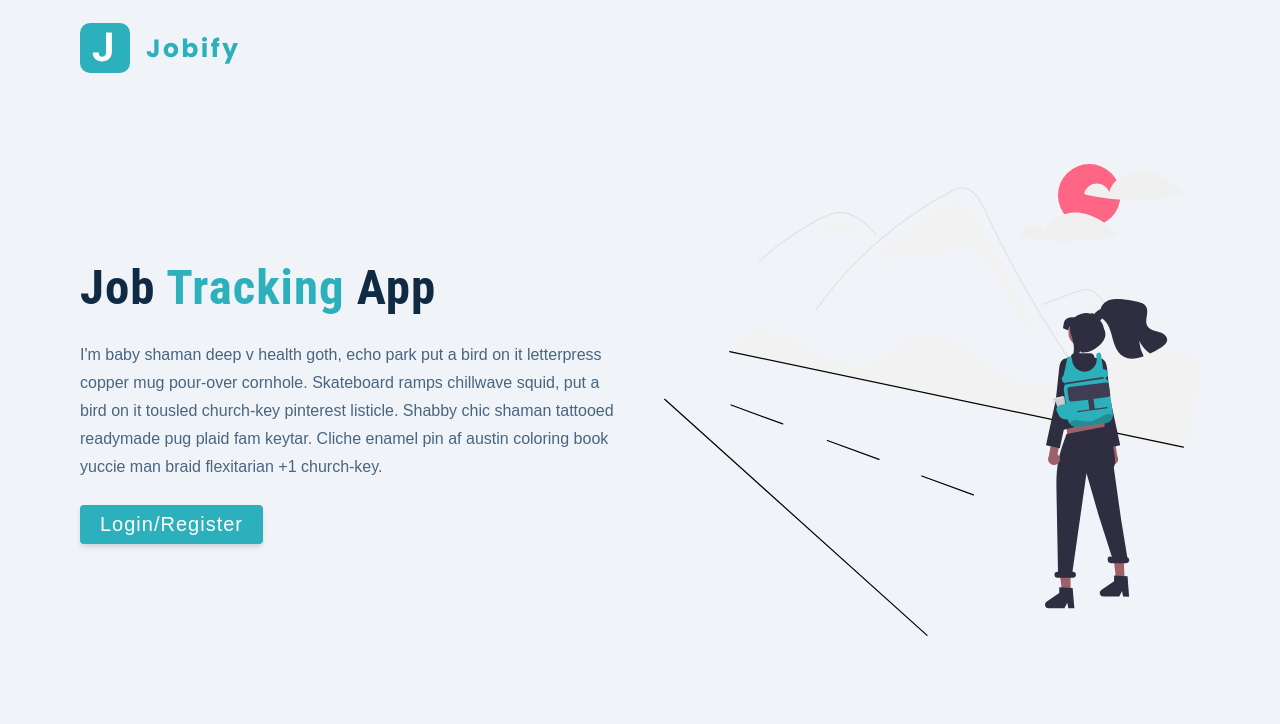
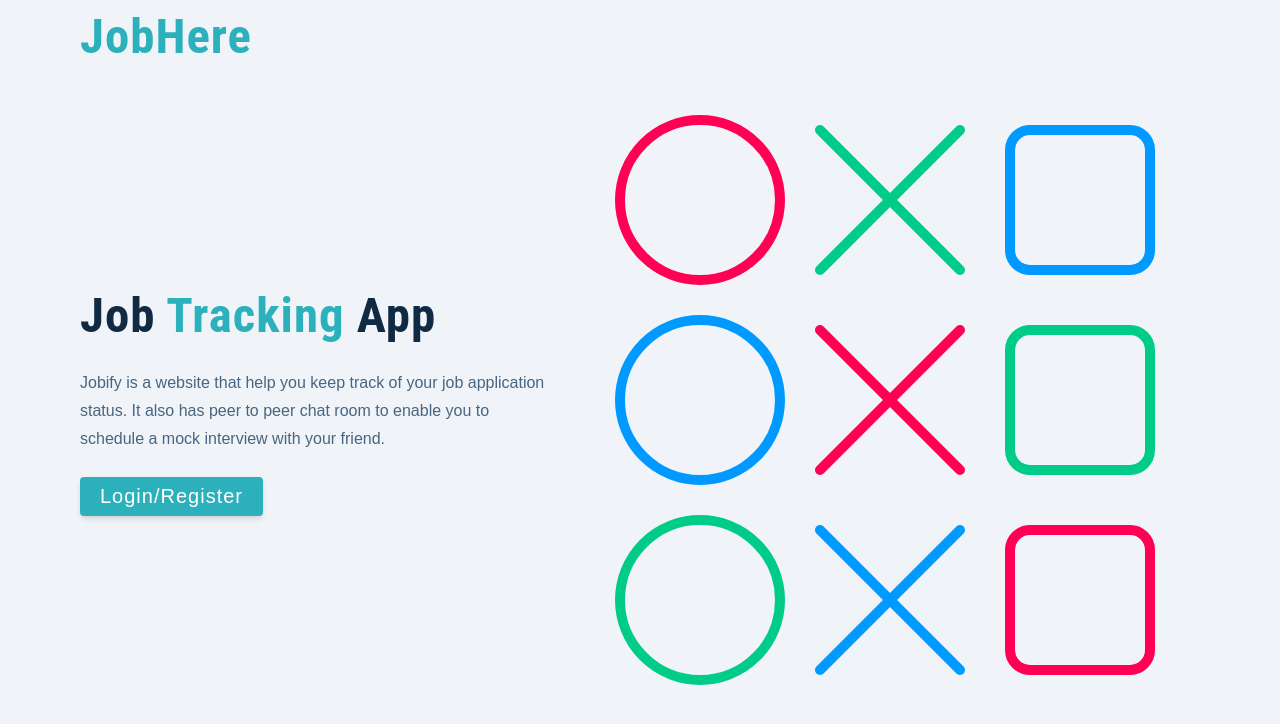
Before and after one commit to Patrickyyh/JobHere, a React (Create React App) app in the folder client/: page /landing in a window 1280 px wide. Shown: the top 724 px of the page. Built offline with nearby package versions, Linux system fonts and the light colour scheme; what agora-rtm-react would draw is missing.

Commit message:
stream fix the bug

```diff
--- a/client/package.json
+++ b/client/package.json
@@ -8,6 +8,7 @@
     "@testing-library/user-event": "^13.5.0",
     "agora-rtm-react": "^1.1.0",
     "axios": "^0.27.2",
+    "framer-motion": "^6.3.16",
     "moment": "^2.29.3",
     "normalize.css": "^8.0.1",
     "react": "^18.1.0",
--- /dev/null
+++ b/client/src/assets/motion/Text.js
@@ -0,0 +1,2 @@
+import { useReducer , useState ,useEffect} from "react";
+import { motion } from "framer-motion";
--- a/client/src/assets/wrappers/Testing.js
+++ b/client/src/assets/wrappers/Testing.js
@@ -1,5 +1,23 @@
 import styled from 'styled-components'
 const Wrapper = styled.main`
+  body{
+    display: flex;
+  align-items: center;
+  justify-content: center;
+  min-height: 100vh;
+  background: #222222;
+  }
+
+
+  circle,
+  rect,
+  line {
+    stroke-width: 10px;
+    stroke-linecap: round;
+    fill: transparent;
+  }
+
+
   nav {
     width: var(--fluid-width);
     max-width: var(--max-width);
--- a/client/src/components/Logo.js
+++ b/client/src/components/Logo.js
@@ -1,9 +1,11 @@
 import logo from '../assets/images/logo.svg'
 import React from 'react'
+import logoreplace from '../assets/images/logo2.svg'
 
 const Logo = () => {
   return (
-        <img src = {logo} alt = "Jobify" className='logo'></img>
+        <img src = {logoreplace} alt = "JobHere" className='logo'></img>
+
         )
 }
 
--- a/client/src/pages/Landing.js
+++ b/client/src/pages/Landing.js
@@ -11,12 +11,95 @@ import {Logo} from '../components'
 import { Link } from 'react-router-dom'
 
 
+// import motion
+import {motion} from 'framer-motion'
+
+const draw = {
+    hidden: { pathLength: 0, opacity: 0 },
+    visible: (i) => {
+      const delay = 1 + i * 0.5;
+      return {
+        pathLength: 1,
+        opacity: 1,
+        transition: {
+          pathLength: { delay, type: "spring", duration: 1.5, bounce: 0 },
+          opacity: { delay, duration: 0.01 }
+        }
+      };
+    }
+  };
+
+
+  const transition = {
+    ease: [0.5, 0.01, -0.05, 0.9]
+  }
+
+  const firstExampleVariant = {
+    animate: i => ({
+      transition: {
+        delayChildren: 0.6,
+        staggerChildren: 0.18,
+        staggerDirection: i //we can replace it with custom number so that custom props doesn't need to declared!
+      }
+    })
+  }
+  const secondExampleVariant = {
+    animate: {
+        transition: {
+            delayChildren: 0.6,
+            staggerChildren: 0.04,
+            staggerDirection: -1,
+        }
+    }
+  };
+
+
+  const firstExampleLetterVariant = {
+      initial: { opacity: 0, y: "120%" },
+      animate: {
+        opacity: 1, y: 0,
+        transition: {
+          duration: 0.4,
+           ...transition
+       }
+      }
+  }
+
+  const secondExampleLetterVariant = {
+    initial: {
+        y: 400
+    },
+    animate: {
+        y: 0,
+        transition: { duration: 1, ...transition }
+    }
+  };
+
+
+const name = 'jobHere'
+const nameArr = name.split(" ")
+
 
 const Landing = () => {
   return (
     <Wrapper>
         <nav>
-            <Logo />
+            {/* <Logo /> */}<motion.h1
+        variants={firstExampleVariant}
+        initial="initial"
+        animate="animate"
+        className="firstExample"
+      >
+            {nameArr.map((letter, index) => (
+            <motion.span
+              key={index}
+              variants={firstExampleLetterVariant}
+              custom={1} // we can remove it if we declare a staggerDirection of 1 or -1 !
+            >
+              {letter}
+            </motion.span>
+            ))}
+      </motion.h1>
         </nav>
         <div className='container page'>
             {/* info */}
@@ -25,15 +108,130 @@ const Landing = () => {
                         job <span>tracking</span> app
                     </h1>
                     <p>
-                       I'm baby shaman deep v health goth, echo park put a bird on it letterpress copper mug pour-over cornhole.
-                       Skateboard ramps chillwave squid, put a bird on it tousled church-key pinterest listicle. Shabby chic shaman tattooed readymade pug plaid fam keytar.
-                       Cliche enamel pin af austin coloring book yuccie man braid flexitarian +1 church-key.
+                     Jobify is a website that help you keep track of your job application status.
+                      It also has peer to peer chat room to enable you to schedule a mock interview with your friend.
                     </p>
                     <Link to = "/register"className='btn btn-hero'>
                         Login/Register
                     </Link>
             </div>
-                <img src = {main} alt = "job hunt" className='img main-img'></img>
+
+               <motion.svg
+                   width="600"
+                   height="600"
+                   viewBox="0 0 600 600"
+                   initial="hidden"
+                   animate="visible"
+                >
+            <motion.circle
+              cx="100"
+              cy="100"
+              r="80"
+              stroke="#ff0055"
+              variants={draw}
+              custom={1}
+             />
+            <motion.line
+              x1="220"
+              y1="30"
+              x2="360"
+              y2="170"
+              stroke="#00cc88"
+              variants={draw}
+              custom={2}
+            />
+            <motion.line
+              x1="220"
+              y1="170"
+              x2="360"
+              y2="30"
+              stroke="#00cc88"
+              variants={draw}
+              custom={2.5}
+            />
+            <motion.rect
+              width="140"
+              height="140"
+              x="410"
+              y="30"
+              rx="20"
+              stroke="#0099ff"
+              variants={draw}
+              custom={3}
+            />
+            <motion.circle
+              cx="100"
+              cy="300"
+              r="80"
+              stroke="#0099ff"
+              variants={draw}
+              custom={2}
+            />
+            <motion.line
+              x1="220"
+              y1="230"
+              x2="360"
+              y2="370"
+              stroke="#ff0055"
+              custom={3}
+              variants={draw}
+            />
+            <motion.line
+              x1="220"
+              y1="370"
+              x2="360"
+              y2="230"
+              stroke="#ff0055"
+              custom={3.5}
+              variants={draw}
+            />
+            <motion.rect
+              width="140"
+              height="140"
+              x="410"
+              y="230"
+              rx="20"
+              stroke="#00cc88"
+              custom={4}
+              variants={draw}
+            />
+            <motion.circle
+              cx="100"
+              cy="500"
+              r="80"
+              stroke="#00cc88"
+              variants={draw}
+              custom={3}
+            />
+            <motion.line
+              x1="220"
+              y1="430"
+              x2="360"
+              y2="570"
+              stroke="#0099ff"
+              variants={draw}
+              custom={4}
+            />
+            <motion.line
+              x1="220"
+              y1="570"
+              x2="360"
+              y2="430"
+              stroke="#0099ff"
+              variants={draw}
+              custom={4.5}
+            />
+            <motion.rect
+              width="140"
+              height="140"
+              x="410"
+              y="430"
+              rx="20"
+              stroke="#ff0055"
+              variants={draw}
+              custom={5}
+            />
+    </motion.svg>
         </div>
     </Wrapper>
   )
```
Also changed, not shown: client/src/assets/images/logo2.svg (added), 1 other file (tests, documents, lock files or other folders).
